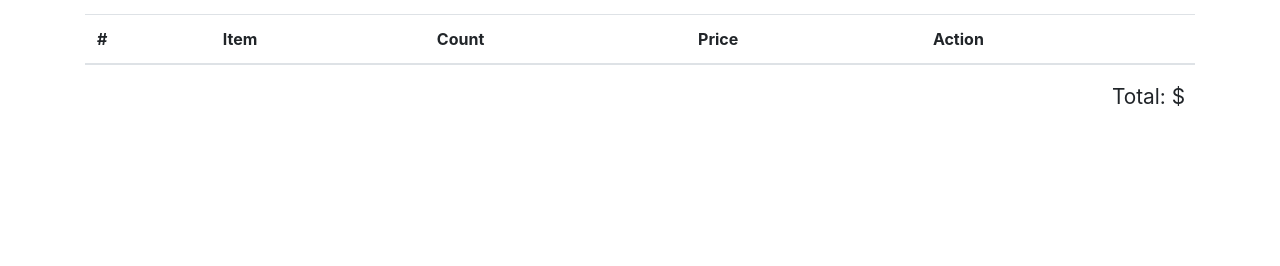
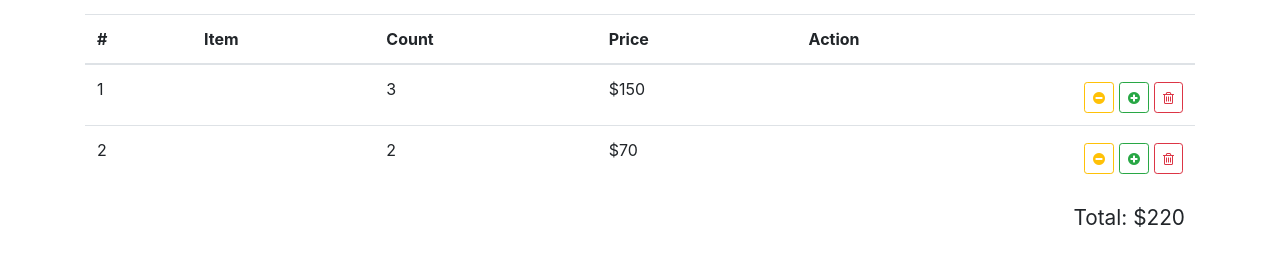
Before and after one commit to ducatimonster821/re-store, a React (Create React App) app: page / in a window 1280 px wide. Shown: the part 438-704 px from the top of the page. Built offline with nearby package versions, Linux system fonts and the light colour scheme.

Commit message:
lesson134

```diff
--- a/src/components/shopping-cart-table/shopping-cart-table.js
+++ b/src/components/shopping-cart-table/shopping-cart-table.js
@@ -1,8 +1,37 @@
 import React from 'react';
+import { connect } from 'react-redux';
 
 import './shopping-cart-table.css';
 
-const ShoppingCartTable = () => {
+const ShoppingCartTable = ({items, total, onIncrease, onDecrease, onDelete}) => {
+  const renderRow = (item, idx) => {
+    const {id, title, count, total} = item;
+    return (
+      <tr key={id}>
+        <td>{idx + 1}</td>
+        <td>{title}</td>
+        <td>{count}</td>
+        <td>${total}</td>
+        <td>
+          <button
+            onClick={() => onDelete(id)}
+            className="btn btn-outline-danger btn-sm float-right">
+            <i className="fa fa-trash-o" />
+          </button>
+          <button
+            onClick={() => onIncrease(id)}
+            className="btn btn-outline-success btn-sm float-right">
+            <i className="fa fa-plus-circle" />
+          </button>
+          <button
+            onClick={() => onDecrease(id)}
+            className="btn btn-outline-warning btn-sm float-right">
+            <i className="fa fa-minus-circle" />
+          </button>
+        </td>
+      </tr>
+    );
+  }
   return (
     <div className="shopping-cart-table">
       <h2>Your Order</h2>
@@ -18,15 +47,38 @@
         </thead>
 
         <tbody>
-
+        {items.map(renderRow)}
         </tbody>
       </table>
 
       <div className="total">
-        Total: $
+        Total: ${total}
       </div>
     </div>
   );
 };
 
-export default ShoppingCartTable;
+const mapStateToProps = ({cartItems, orderTotal}) => {
+  return {
+    items: cartItems,
+    total: orderTotal
+  };
+};
+
+const mapDispatchToProps = () => {
+  return {
+    onIncrease: (id) => {
+      console.log(`Increase ${id}`);
+    },
+
+    onDecrease: (id) => {
+      console.log(`Decrease ${id}`);
+    },
+
+    onDelete: (id) => {
+      console.log(`Delete ${id}`);
+    }
+  }
+};
+
+export default connect(mapStateToProps, mapDispatchToProps)(ShoppingCartTable);
--- a/src/reducers/index.js
+++ b/src/reducers/index.js
@@ -1,7 +1,22 @@
 const initialState = {
   books: [],
   loading: true,
-  error: null
+  error: null,
+  cartItems: [
+    {
+      id: 1,
+      name: 'Book 1',
+      count: 3,
+      total: 150
+    },
+    {
+      id: 2,
+      name: 'Book 2',
+      count: 2,
+      total: 70
+    }
+  ],
+  orderTotal: 220
 };
 
 const reducer = (state = initialState, action) => {
@@ -9,6 +24,9 @@
   switch (action.type) {
     case 'FETCH_BOOKS_REQUEST':
       return {
+        // cartItems: state.cartItems,
+        // orderTotal: state.orderTotal,
+        ...state,
         books: [],
         loading: true,
         error: null
@@ -16,6 +34,7 @@
 
     case 'FETCH_BOOKS_SUCCESS':
       return {
+        ...state,
         books: action.payload,
         loading: false,
         error: null
@@ -23,6 +42,7 @@
 
     case 'FETCH_BOOKS_FAILURE':
       return {
+        ...state,
         books: [],
         loading: false,
         error: action.payload
@@ -33,4 +53,8 @@
   }
 };
 
+const mapStateToProps = (state) => {
+
+}
+
 export default reducer;
```
